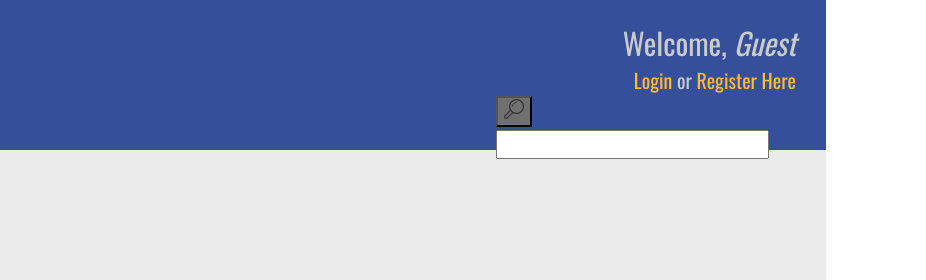
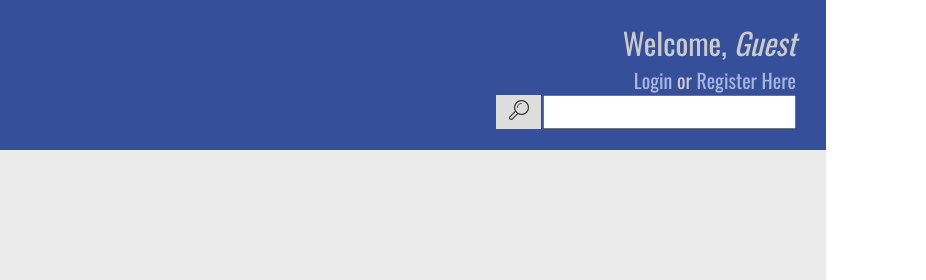
Before and after one commit to Jriordan/Forum-Project, a plain HTML site: page index.html in a window 1280 px wide. Shown: the top 280 px of the page, 354-1280 px from the left. Drawn offline with nearby package versions, Linux system fonts and the light colour scheme.

Commit message:
Worked on header and search bar

```diff
--- a/index.html
+++ b/index.html
@@ -15,8 +15,7 @@
 			<h2>Welcome, <em>Guest</em></h2>
 			<p><a href="login.html">Login</a> or <a href="register.html">Register Here</a></p>
 			<form method="GET">
-			<button><img src="img/search.png"></button>
-			<input type="text" name="search">
+				<button><img src="img/search.png"></button><input type="search" name="search">
 			</form>
 		</div>
 	</div>
--- a/style.css
+++ b/style.css
@@ -7,7 +7,7 @@ html {
 }
 a {
 	text-decoration: none;
-	color: #ffb932;
+	color: #a8b7e2;
 }
 
 section {
@@ -52,14 +52,30 @@ header {
 .header-right button img {
 	height: 20px;
 	width: 20px;
+	margin: auto;
 }
 
 .header-right form {
 	display: inline-block;
-	height: 30px;
 	float: right;
+	width: 100%;
 }
 
 .header-right button {
-	background-color: #707070;
+	background-color: #ddd;
+	width: 15%;
+	height: 34px;
+	margin: 0;
+	padding: 0;
+	border: none;
 }
+
+.header-right input {
+	width: 83%;
+	margin: 0;
+	padding: 0;
+	font-family: 'Oswald', sans-serif;
+	font-weight: 300;
+	font-size: 1em;
+	float: right;
+}
```
Lines whose indentation alone changed are shown as unchanged.
